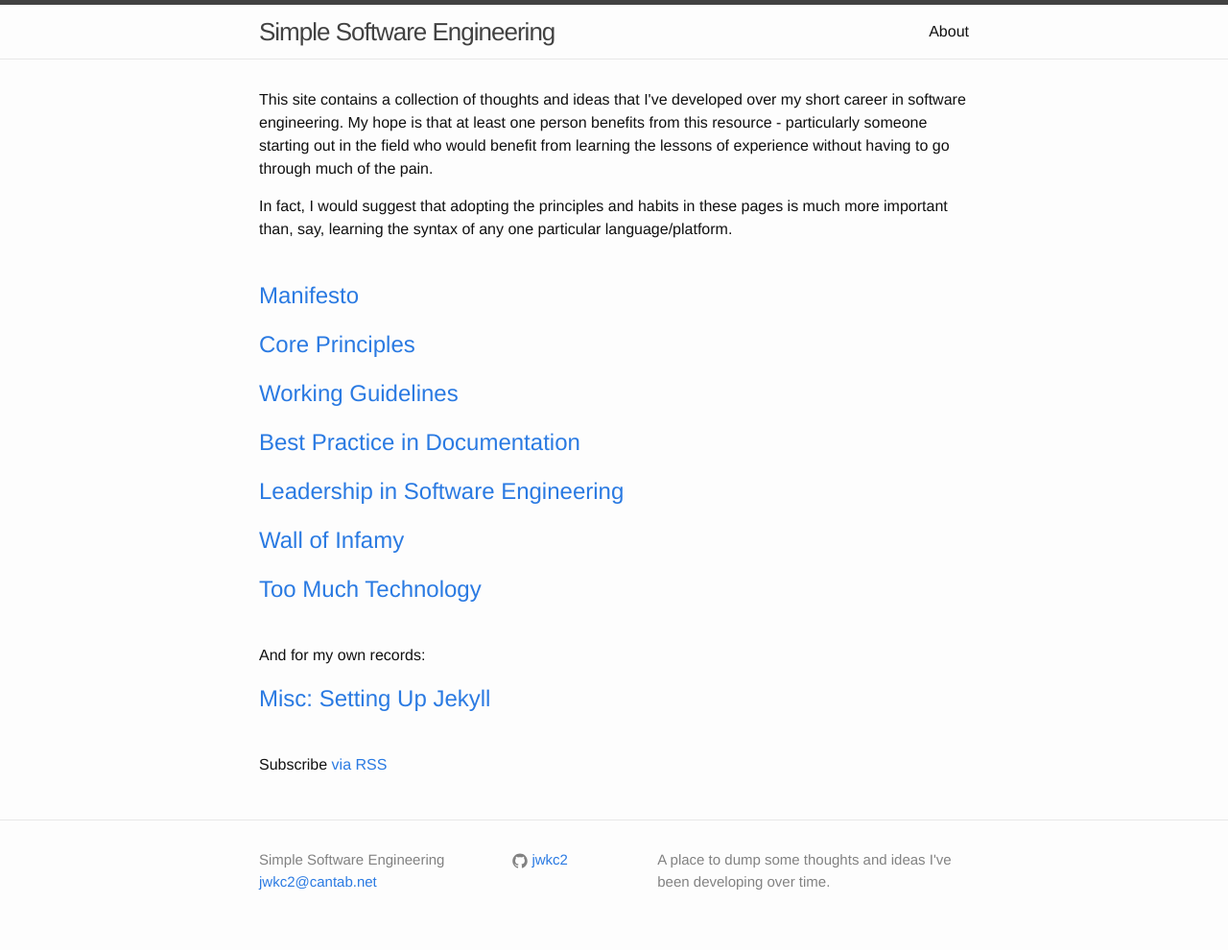
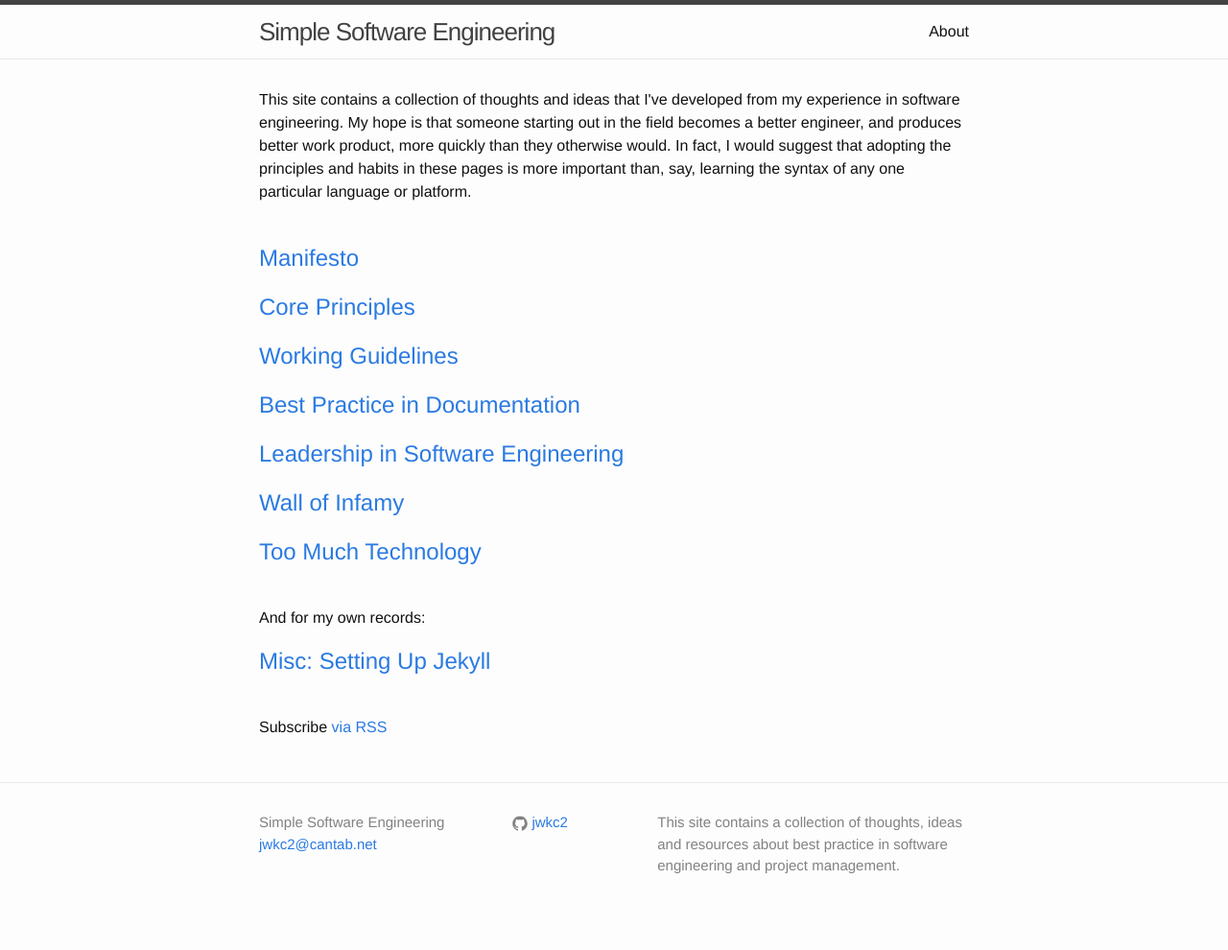
Before and after one commit to jwkc2/jwkc2.github.io, a Jekyll site: the page built from index.html, in a window 1280 px wide. Shown: the whole page at 96% size. Built offline with Jekyll 4.4.1, drawn with Linux system fonts in a browser that asks for light colours.

Commit message:
Updated Site Description and Introduction

```diff
--- a/_config.yml
+++ b/_config.yml
@@ -9,7 +9,7 @@
 title: Simple Software Engineering
 email: jwkc2@cantab.net
 description: > # this means to ignore newlines until "baseurl:"
-  A place to dump some thoughts and ideas I've been developing over time.
+  This site contains a collection of thoughts, ideas and resources about best practice in software engineering and project management.
 baseurl: "" # the subpath of your site, e.g. /blog
 url: "http://jwkc2.github.io" # the base hostname & protocol for your site
 github_username: jwkc2
--- a/index.html
+++ b/index.html
@@ -4,8 +4,7 @@ title: Posts
 permalink: /
 ---
 
-<p>This site contains a collection of thoughts and ideas that I've developed over my short career in software engineering. My hope is that at least one person benefits from this resource - particularly someone starting out in the field who would benefit from learning the lessons of experience without having to go through much of the pain.</p>
-<p>In fact, I would suggest that adopting the principles and habits in these pages is much more important than, say, learning the syntax of any one particular language/platform.</p>
+<p>This site contains a collection of thoughts and ideas that I've developed from my experience in software engineering. My hope is that someone starting out in the field becomes a better engineer, and produces better work product, more quickly than they otherwise would. In fact, I would suggest that adopting the principles and habits in these pages is more important than, say, learning the syntax of any one particular language or platform.</p>
 <br/>
 <div class="posts">
   <ul class="post-list">
```
